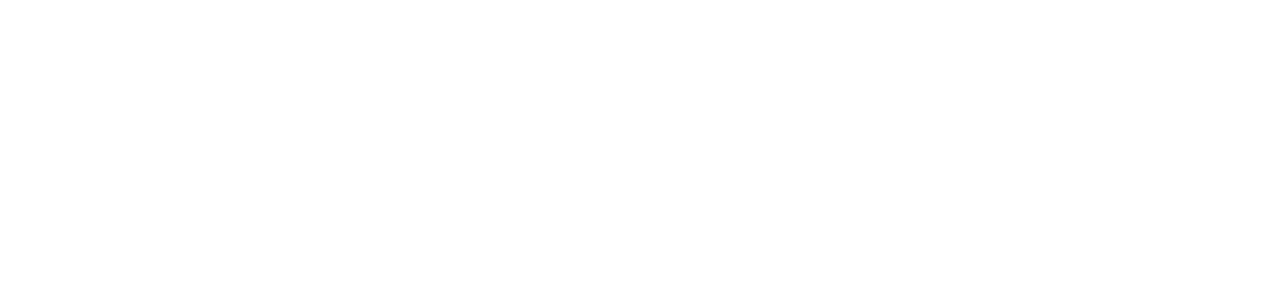
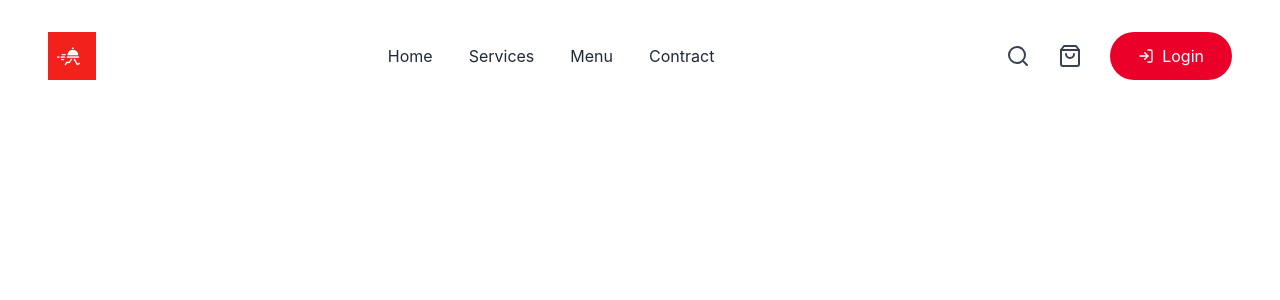
Before and after one commit to faiza-muskan/gym-app, a React (Create React App) app: page / in a window 1280 px wide. Shown: the top 300 px of the page. Built offline with nearby package versions, Linux system fonts and the light colour scheme.

Commit message:
completed navbar

```diff
--- a/package.json
+++ b/package.json
@@ -9,6 +9,7 @@
     "@testing-library/user-event": "^13.5.0",
     "react": "^18.2.0",
     "react-dom": "^18.2.0",
+    "react-icons": "^4.8.0",
     "react-router-dom": "^6.10.0",
     "react-scripts": "5.0.1",
     "redux": "^4.2.1",
--- a/src/components/NavBar.js
+++ b/src/components/NavBar.js
@@ -0,0 +1,54 @@
+import React from "react";
+import { Link } from "react-router-dom";
+import logo from "../images/logo.jpg";
+import { FiSearch, FiShoppingBag, FiLogIn } from "react-icons/fi";
+
+const Navbar = () => {
+  return (
+    <nav
+      className={
+        " container flex flex-row bg-transparent items-center justify-between py-8 px-12  fixed top-0 left-0 right-0 w-full z-50"
+      }
+    >
+      <Link to="/">
+        <img className=" w-12 h-auto" src={logo} alt="logo" />
+      </Link>
+      <ul className=" flex gap-9 text-gray-800 text-[16px] font-small xl-none">
+        <li
+          style={{ transition: "all 0.3s" }}
+          className=" cursor-pointer hover:text-[#EB0029]"
+        >
+          Home
+        </li>
+        <li
+          style={{ transition: "all 0.3s" }}
+          className=" cursor-pointer hover:text-[#EB0029]"
+        >
+          Services
+        </li>
+        <li
+          style={{ transition: "all 0.3s" }}
+          className=" cursor-pointer hover:text-[#EB0029]"
+        >
+          Menu
+        </li>
+        <li
+          style={{ transition: "all 0.3s" }}
+          className=" cursor-pointer hover:text-[#EB0029]"
+        >
+          Contract
+        </li>
+      </ul>
+      <div className=" flex flex-row gap-7 items-center">
+        <FiSearch className=" text-2xl text-gray-700 cursor-pointer" />
+        <FiShoppingBag className=" text-2xl text-gray-700 cursor-pointer" />
+        <button className="flex gap-2 items-center bg-[#EB0029] text-white px-7 py-3 rounded-full">
+          <FiLogIn />
+          Login
+        </button>
+      </div>
+    </nav>
+  );
+};
+
+export default Navbar;
--- a/src/pages/Home.js
+++ b/src/pages/Home.js
@@ -1,5 +1,3 @@
-import React from "react";
-
 const Home = () => {
   return;
 };
--- a/src/pages/Root.js
+++ b/src/pages/Root.js
@@ -1,7 +1,12 @@
-import React from "react";
-
+import { Outlet } from "react-router-dom";
+import Navbar from "../components/NavBar";
 const Root = () => {
-  return;
+  return (
+    <>
+      <Navbar />
+      <Outlet />
+    </>
+  );
 };
 
 export default Root;
--- a/tailwind.config.js
+++ b/tailwind.config.js
@@ -1,8 +1,11 @@
 /** @type {import('tailwindcss').Config} */
 module.exports = {
-  content: [],
+  content: ["./src/**/*.{js,jsx,ts,tsx}"],
   theme: {
-    extend: {},
+    container: {
+      center: true,
+      extend: {},
+    },
   },
   plugins: [],
-}
+};
```
Also changed, not shown: src/index.css (+7 -3 lines), src/components/Hero.js (added), src/images/logo.jpg (added), 1 other file (tests, documents, lock files or other folders).
